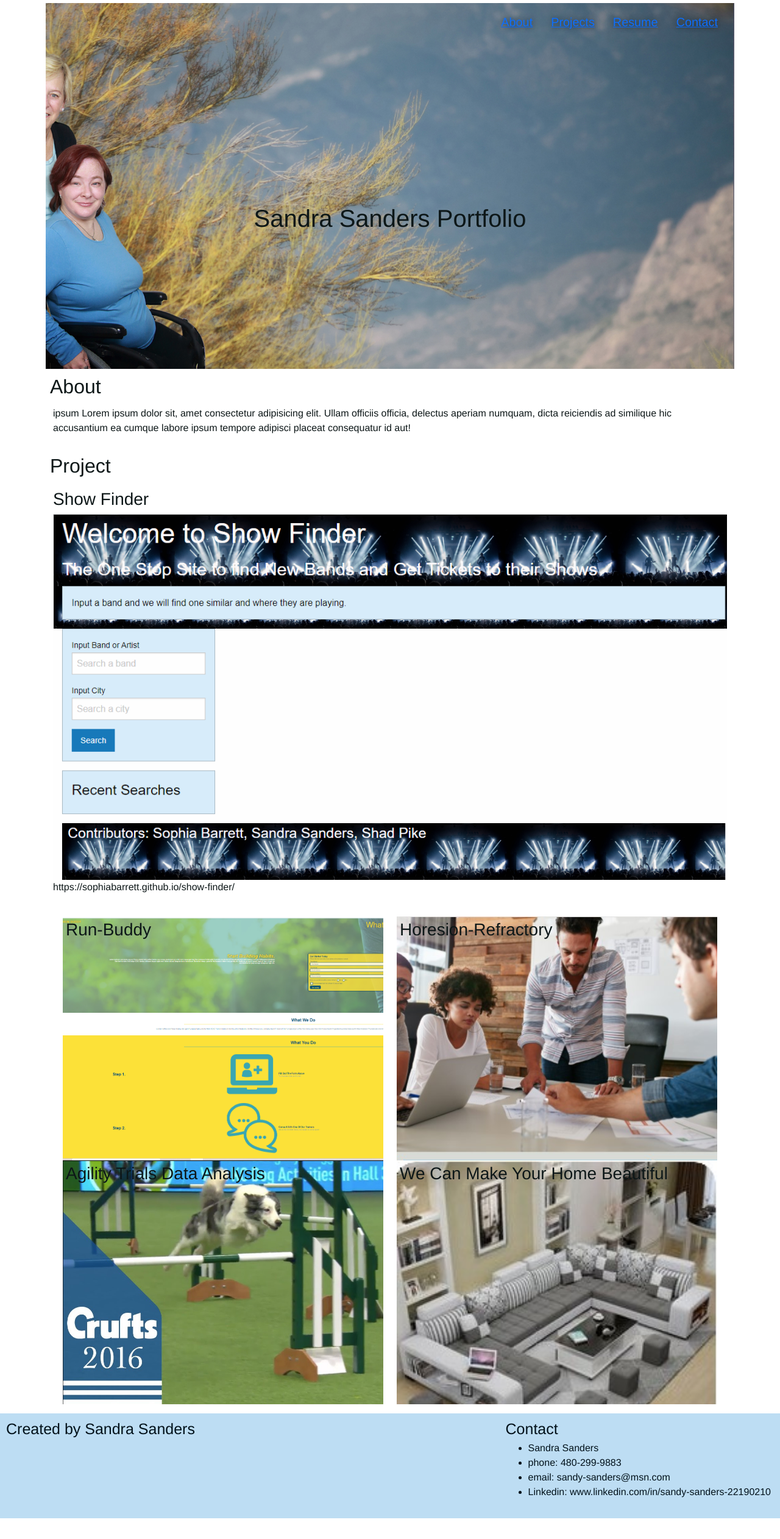
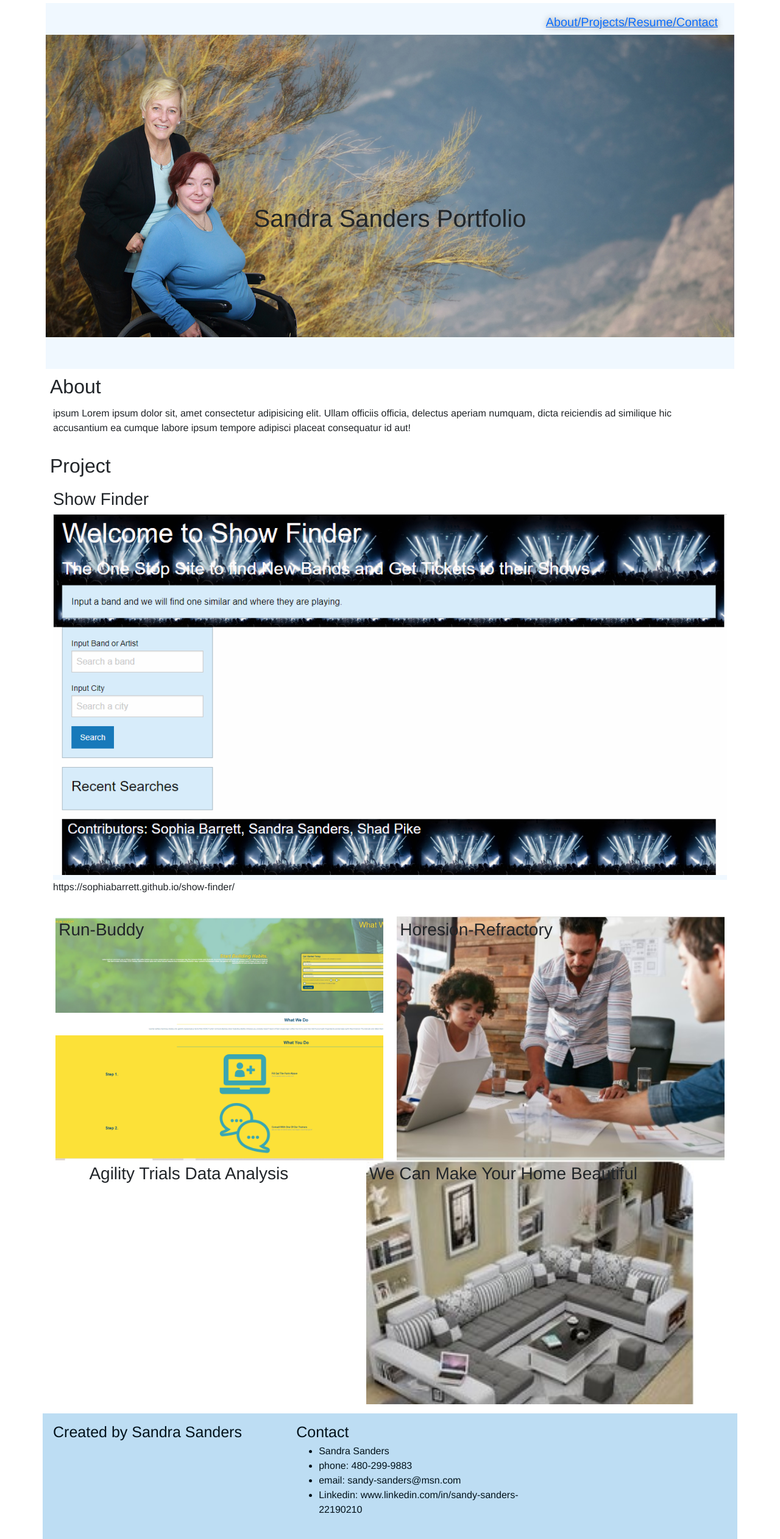
Before and after one commit to sandy-06/portfolio, a plain HTML site: page index.html in a window 1280 px wide. Shown: the whole page at 61% size. Before the commit the page ends 2490 px from the top, so only its background shows below. Drawn offline with nearby package versions, Linux system fonts and the light colour scheme.

Commit message:
updated header placement

```diff
--- a/assets/css/style.css
+++ b/assets/css/style.css
@@ -10,7 +10,7 @@
 }
 
 body {
-  color: var(--tertiary-color);
+
   font-family: Helvetica, Arial, sans-serif;
 }
 
@@ -22,22 +22,22 @@ header nav {
   width: 100%;
 }
 
-header nav ul {
-  display: flex;
-  flex-wrap: wrap;
-  justify-content: flex-end;
-  text-align: right;
-  list-style: none;
-}
 
-header nav ul li {
+
+
+.nav {
   padding: 10px 15px;
   font-weight: lighter;
   font-size: 1.55vw;
   text-shadow: 0 0 10px rgba(0, 0, 0, 0.5);
   align-items: flex-end;
-  flex-direction: column;
-  color: #0d1718;
+  display:space-between;
+  color: gold;
+  display: flex;
+  flex-wrap: wrap;
+  justify-content: flex-end;
+  text-align: right;
+
 }
 
 /* HEADER / NAVBAR STYLES END */
@@ -54,7 +54,8 @@ div {
 /* HERO STYLES START */
 .hero {
   background-image: url("../images/header-photo1.jpg");
-  background-size: cover;
+  background-size: contain;
+  background-repeat: no-repeat;
   display: flex;
   justify-content: center;
   flex-wrap: wrap;
@@ -66,7 +67,8 @@ div {
 }
 #main {
   background-image: url("../images/Screenshot\ 2021-10-27\ 142559.png");
-  background-size: cover;
+  background-size: contain;
+  background-repeat: no-repeat;
   display: flex;
   flex-wrap: wrap;
   height: 600px;
--- a/index.html
+++ b/index.html
@@ -15,15 +15,15 @@
     <div class="row">
       <section class="hero col">
         <nav>
-          <ul>
+          <ul class="nav">
             <li>
-              <a href="#About">About</a>
+              <a href="#About">About/</a>
             </li>
             <li>
-              <a href="#Projects">Projects</a>
+              <a href="#Projects">Projects/ </a>
             </li>
             <li>
-              <a href="Resume">Resume</a>
+              <a href="Resume">Resume/ </a>
             </li>
             <li>
               <a href="Contact">Contact</a>
@@ -60,21 +60,22 @@
       </div>
     </div>
 
-    <section class="otherProjects">
+    <section class="otherProjects row">
 
-      <div class="image">
+      <div class="image col">
         <div id=runBuddy>
           <h3> Run-Buddy</h3>
         </div>
         <div id=growing>
           <h3>Horesion-Refractory</h3>
         </div>
-        <div id=agility>
+        <div>
           <h3>Agility Trials Data Analysis</h3>
         </div>
         <div id=beautiful>
           <h3>We Can Make Your Home Beautiful</h3>
-        </div </div>
+        </div>
+      </div>
 
     </section>
   </div>
@@ -82,11 +83,12 @@
 
 
 
-  <footer>
-    <div id=credits>
+  <footer class="container">
+    <div class='row'>
+      <div id=credits class="col">
         <h4>Created by Sandra Sanders</h4>
       </div>
-    <div id=contact>
+      <div id=contact class="col">
         <h4>Contact</h4>
         <div class="Contact">
           <ul>
@@ -97,6 +99,7 @@
           </ul>
         </div>
       </div>
+    </div>
   </footer>
   <script src="https://cdn.jsdelivr.net/npm/bootstrap@5.0.2/dist/js/bootstrap.bundle.min.js"
     integrity="sha384-MrcW6ZMFYlzcLA8Nl+NtUVF0sA7MsXsP1UyJoMp4YLEuNSfAP+JcXn/tWtIaxVXM"
```
Also changed, not shown: assets/images/Screenshot 2021-09-26 123544.jpg (deleted). Lines whose indentation alone changed are shown as unchanged.
